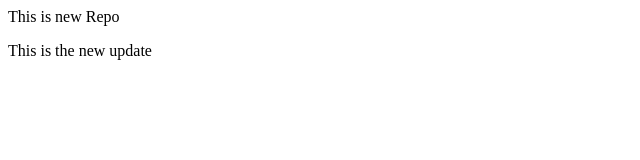
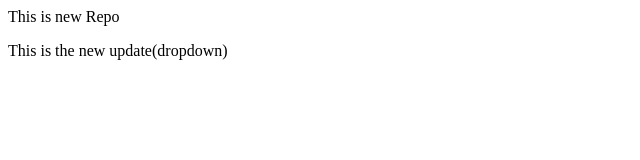
Before and after one commit to KAVYA50799/localrepo, a plain HTML site: page index.html in a window 1280 px wide. Shown: the full height of the page, 0-640 px from the left. Drawn offline with Linux system fonts and the light colour scheme.

```diff
--- a/index.html
+++ b/index.html
@@ -1,2 +1,2 @@
 <p>This is new Repo</p>
-<p>This is the new update</p>
+<p>This is the new update(dropdown)</p>
```
